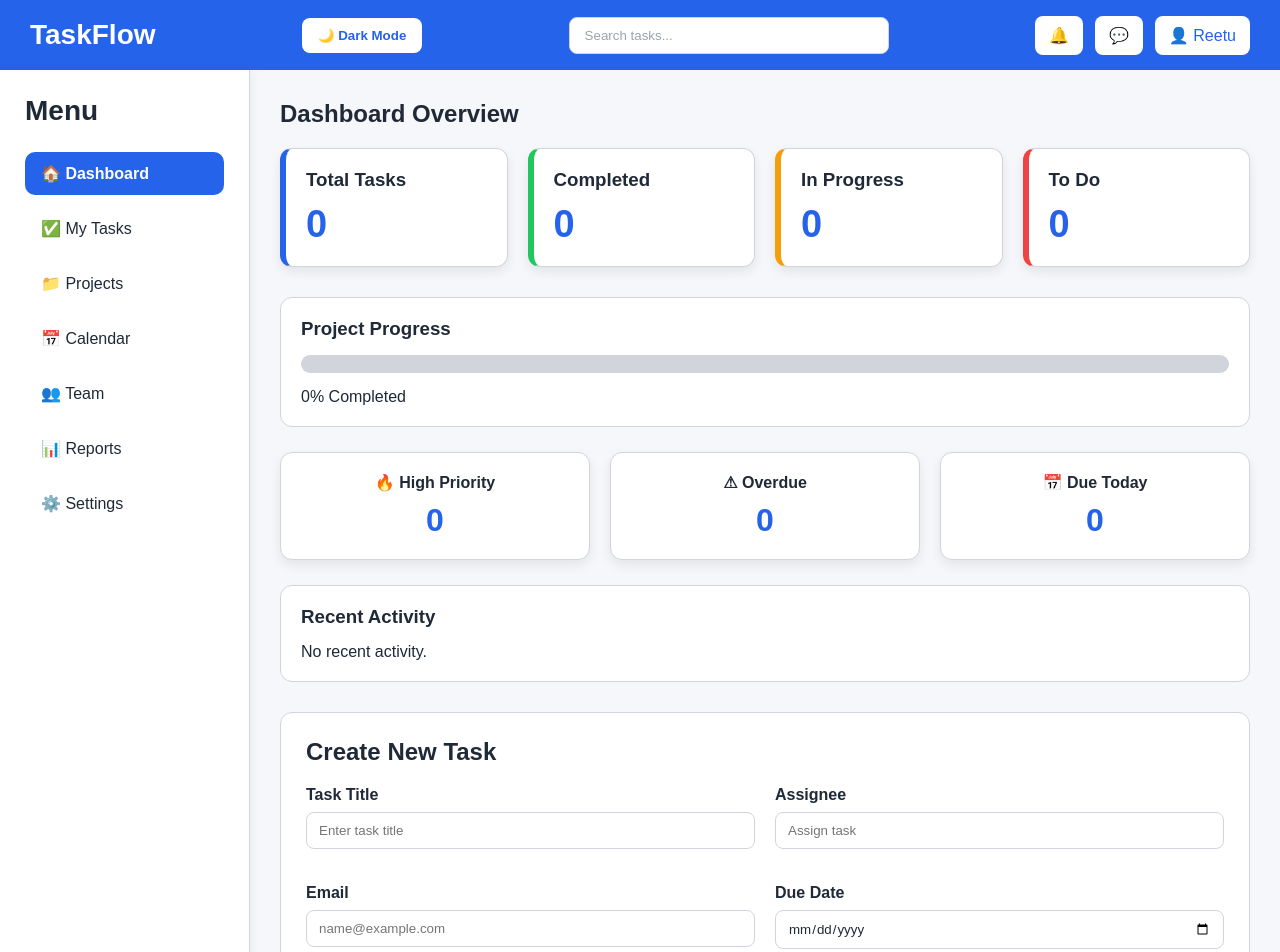
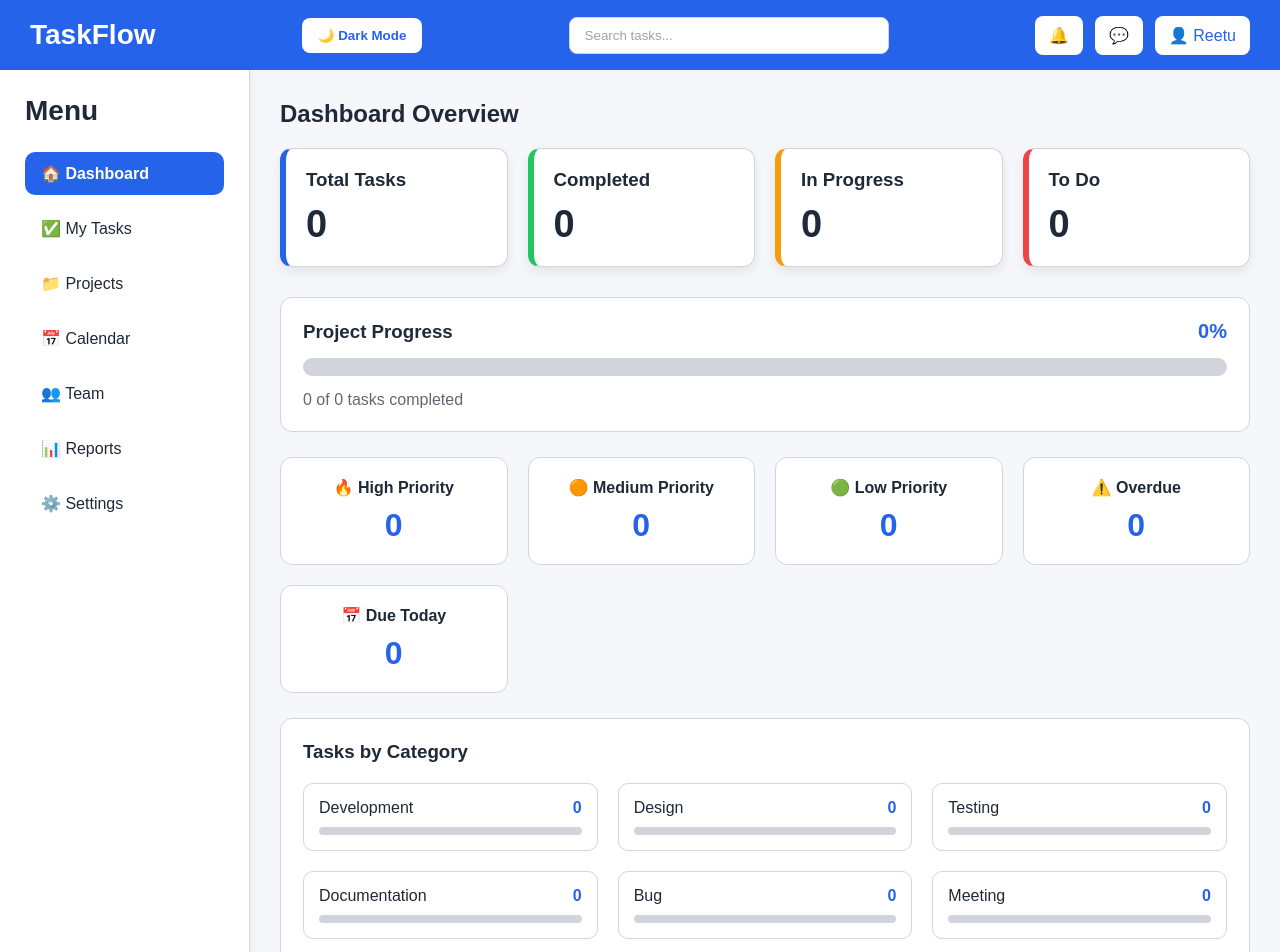
Before and after one commit to freeappstore-online/taskflow, a React (Vite) app in the folder taskflow-react/: page / in a window 1280 px wide. Shown: the top 952 px of the page. Built offline with nearby package versions, Linux system fonts and the light colour scheme.

Commit message:
Improve dashboard analytics and task insights

```diff
--- a/taskflow-react/src/components/Dashboard/Dashboard.css
+++ b/taskflow-react/src/components/Dashboard/Dashboard.css
@@ -7,38 +7,17 @@
   color: var(--text-color);
 }
 
-/* Dashboard Cards */
+/* Cards */
 
 .cards {
   display: grid;
-  grid-template-columns: repeat(auto-fit, minmax(220px, 1fr));
+  grid-template-columns: repeat(
+    auto-fit,
+    minmax(220px, 1fr)
+  );
+
   gap: 20px;
   margin-bottom: 30px;
-}
-
-.card {
-  background: var(--card-color);
-  color: var(--text-color);
-  border: 1px solid var(--border-color);
-  border-radius: 12px;
-  padding: 20px;
-  box-shadow: 0 5px 12px rgba(0, 0, 0, 0.08);
-  transition: all 0.3s ease;
-}
-
-.card h3 {
-  margin-bottom: 10px;
-}
-
-.card p {
-  font-size: 28px;
-  font-weight: bold;
-  color: var(--accent-color);
-}
-
-.card:hover {
-  transform: translateY(-8px);
-  box-shadow: 0 18px 35px rgba(0, 0, 0, 0.15);
 }
 
 /* Progress */
@@ -46,58 +25,90 @@
 .progress-section {
   background: var(--card-color);
   color: var(--text-color);
-  padding: 20px;
+
+  padding: 22px;
+
   border-radius: 12px;
+
   border: 1px solid var(--border-color);
+
   margin-bottom: 25px;
 }
 
-.progress-section h3 {
-  margin-bottom: 10px;
+.progress-header {
+  display: flex;
+  justify-content: space-between;
+  align-items: center;
+}
+
+.progress-header strong {
+  color: var(--accent-color);
+  font-size: 20px;
 }
 
 .progress-bar {
   width: 100%;
   height: 18px;
+
   background: var(--border-color);
+
   border-radius: 30px;
+
   overflow: hidden;
+
   margin: 15px 0;
 }
 
 .progress-fill {
   height: 100%;
-  background: linear-gradient(90deg, #22c55e, #16a34a);
+
+  background: #22c55e;
+
   border-radius: 30px;
+
   transition: width 0.5s ease;
 }
 
-.progress-section span {
-  font-weight: bold;
+.progress-section p {
+  color: var(--text-color);
+  opacity: 0.7;
 }
 
 /* Statistics */
 
 .stats-grid {
   display: grid;
-  grid-template-columns: repeat(auto-fit, minmax(200px, 1fr));
+
+  grid-template-columns: repeat(
+    auto-fit,
+    minmax(180px, 1fr)
+  );
+
   gap: 20px;
+
   margin-bottom: 25px;
 }
 
 .stat-box {
   background: var(--card-color);
+
   color: var(--text-color);
+
   padding: 20px;
+
   text-align: center;
+
   border-radius: 12px;
+
   border: 1px solid var(--border-color);
-  box-shadow: 0 5px 12px rgba(0, 0, 0, 0.08);
+
   transition: all 0.3s ease;
 }
 
 .stat-box:hover {
   transform: translateY(-5px);
+
+  box-shadow: 0 10px 25px rgba(0, 0, 0, 0.08);
 }
 
 .stat-box h4 {
@@ -106,17 +117,98 @@
 
 .stat-box p {
   font-size: 32px;
+
   font-weight: bold;
+
   color: var(--accent-color);
 }
 
-/* Recent Activity */
+/* Category Section */
+
+.category-section {
+  background: var(--card-color);
+
+  color: var(--text-color);
+
+  padding: 22px;
+
+  border-radius: 12px;
+
+  border: 1px solid var(--border-color);
+
+  margin-bottom: 25px;
+}
+
+.category-section h3 {
+  margin-bottom: 20px;
+}
+
+.category-grid {
+  display: grid;
+
+  grid-template-columns: repeat(
+    auto-fit,
+    minmax(250px, 1fr)
+  );
+
+  gap: 20px;
+}
+
+.category-item {
+  padding: 15px;
+
+  border: 1px solid var(--border-color);
+
+  border-radius: 10px;
+}
+
+.category-info {
+  display: flex;
+
+  justify-content: space-between;
+
+  align-items: center;
+
+  margin-bottom: 10px;
+}
+
+.category-info strong {
+  color: var(--accent-color);
+}
+
+.category-progress {
+  width: 100%;
+
+  height: 8px;
+
+  background: var(--border-color);
+
+  border-radius: 20px;
+
+  overflow: hidden;
+}
+
+.category-progress-fill {
+  height: 100%;
+
+  background: var(--accent-color);
+
+  border-radius: 20px;
+
+  transition: width 0.5s ease;
+}
+
+/* Activity */
 
 .activity {
   background: var(--card-color);
+
   color: var(--text-color);
-  padding: 20px;
+
+  padding: 22px;
+
   border-radius: 12px;
+
   border: 1px solid var(--border-color);
 }
 
@@ -125,39 +217,59 @@
 }
 
 .activity ul {
-  margin-top: 15px;
-  padding-left: 20px;
+  list-style: none;
+
+  padding: 0;
+
+  margin: 0;
 }
 
 .activity li {
-  margin-bottom: 12px;
-  transition: all 0.3s ease;
+  display: flex;
+
+  justify-content: space-between;
+
+  align-items: center;
+
+  padding: 12px 0;
+
+  border-bottom: 1px solid var(--border-color);
 }
 
-.activity li:hover {
+.activity li:last-child {
+  border-bottom: none;
+}
+
+.activity li span {
+  background: rgba(37, 99, 235, 0.12);
+
   color: var(--accent-color);
-  transform: translateX(5px);
+
+  padding: 5px 10px;
+
+  border-radius: 20px;
+
+  font-size: 13px;
+
+  font-weight: 600;
+}
+
+.no-activity {
+  opacity: 0.7;
 }
 
 /* Responsive */
 
-@media (max-width: 992px) {
-  .cards,
-  .stats-grid {
-    grid-template-columns: repeat(2, 1fr);
-  }
-}
-
 @media (max-width: 768px) {
   .cards,
-  .stats-grid {
+  .stats-grid,
+  .category-grid {
     grid-template-columns: 1fr;
   }
 
-  .card,
-  .stat-box,
-  .progress-section,
-  .activity {
-    padding: 15px;
+  .activity li {
+    gap: 10px;
+    flex-direction: column;
+    align-items: flex-start;
   }
 }
--- a/taskflow-react/src/components/Dashboard/Dashboard.jsx
+++ b/taskflow-react/src/components/Dashboard/Dashboard.jsx
@@ -20,6 +20,14 @@ function Dashboard({ tasks }) {
     (task) => task.priority === "High"
   ).length;
 
+  const mediumPriority = tasks.filter(
+    (task) => task.priority === "Medium"
+  ).length;
+
+  const lowPriority = tasks.filter(
+    (task) => task.priority === "Low"
+  ).length;
+
   const today = new Date().toISOString().split("T")[0];
 
   const dueToday = tasks.filter(
@@ -34,21 +42,67 @@ function Dashboard({ tasks }) {
   ).length;
 
   const progress =
-    total === 0 ? 0 : Math.round((completed / total) * 100);
+    total === 0
+      ? 0
+      : Math.round((completed / total) * 100);
+
+  // Category statistics
+  const categories = [
+    "Development",
+    "Design",
+    "Testing",
+    "Documentation",
+    "Bug",
+    "Meeting",
+  ];
+
+  const categoryStats = categories.map((category) => ({
+    name: category,
+    count: tasks.filter(
+      (task) => task.category === category
+    ).length,
+  }));
 
   return (
     <section className="dashboard">
       <h2>Dashboard Overview</h2>
 
+      {/* Main Cards */}
+
       <div className="cards">
-        <Card title="Total Tasks" value={total} color="#2563eb" />
-        <Card title="Completed" value={completed} color="#22c55e" />
-        <Card title="In Progress" value={inProgress} color="#f59e0b" />
-        <Card title="To Do" value={todo} color="#ef4444" />
+        <Card
+          title="Total Tasks"
+          value={total}
+          color="#2563eb"
+        />
+
+        <Card
+          title="Completed"
+          value={completed}
+          color="#22c55e"
+        />
+
+        <Card
+          title="In Progress"
+          value={inProgress}
+          color="#f59e0b"
+        />
+
+        <Card
+          title="To Do"
+          value={todo}
+          color="#ef4444"
+        />
       </div>
 
+      {/* Progress */}
+
       <div className="progress-section">
-        <h3>Project Progress</h3>
+        <div className="progress-header">
+          <h3>Project Progress</h3>
+
+          <strong>{progress}%</strong>
+        </div>
 
         <div className="progress-bar">
           <div
@@ -57,8 +111,12 @@ function Dashboard({ tasks }) {
           ></div>
         </div>
 
-        <p>{progress}% Completed</p>
+        <p>
+          {completed} of {total} tasks completed
+        </p>
       </div>
+
+      {/* Statistics */}
 
       <div className="stats-grid">
         <div className="stat-box">
@@ -67,7 +125,17 @@ function Dashboard({ tasks }) {
         </div>
 
         <div className="stat-box">
-          <h4>⚠ Overdue</h4>
+          <h4>🟠 Medium Priority</h4>
+          <p>{mediumPriority}</p>
+        </div>
+
+        <div className="stat-box">
+          <h4>🟢 Low Priority</h4>
+          <p>{lowPriority}</p>
+        </div>
+
+        <div className="stat-box">
+          <h4>⚠️ Overdue</h4>
           <p>{overdue}</p>
         </div>
 
@@ -77,11 +145,47 @@ function Dashboard({ tasks }) {
         </div>
       </div>
 
+      {/* Category Statistics */}
+
+      <div className="category-section">
+        <h3>Tasks by Category</h3>
+
+        <div className="category-grid">
+          {categoryStats.map((category) => (
+            <div
+              className="category-item"
+              key={category.name}
+            >
+              <div className="category-info">
+                <span>{category.name}</span>
+                <strong>{category.count}</strong>
+              </div>
+
+              <div className="category-progress">
+                <div
+                  className="category-progress-fill"
+                  style={{
+                    width:
+                      total === 0
+                        ? "0%"
+                        : `${(category.count / total) * 100}%`,
+                  }}
+                ></div>
+              </div>
+            </div>
+          ))}
+        </div>
+      </div>
+
+      {/* Recent Activity */}
+
       <div className="activity">
         <h3>Recent Activity</h3>
 
         {tasks.length === 0 ? (
-          <p>No recent activity.</p>
+          <p className="no-activity">
+            No recent activity.
+          </p>
         ) : (
           <ul>
             {tasks
@@ -89,7 +193,11 @@ function Dashboard({ tasks }) {
               .reverse()
               .map((task) => (
                 <li key={task.id}>
-                  {task.title} ({task.status})
+                  <strong>{task.title}</strong>
+
+                  <span>
+                    {task.status}
+                  </span>
                 </li>
               ))}
           </ul>
```
